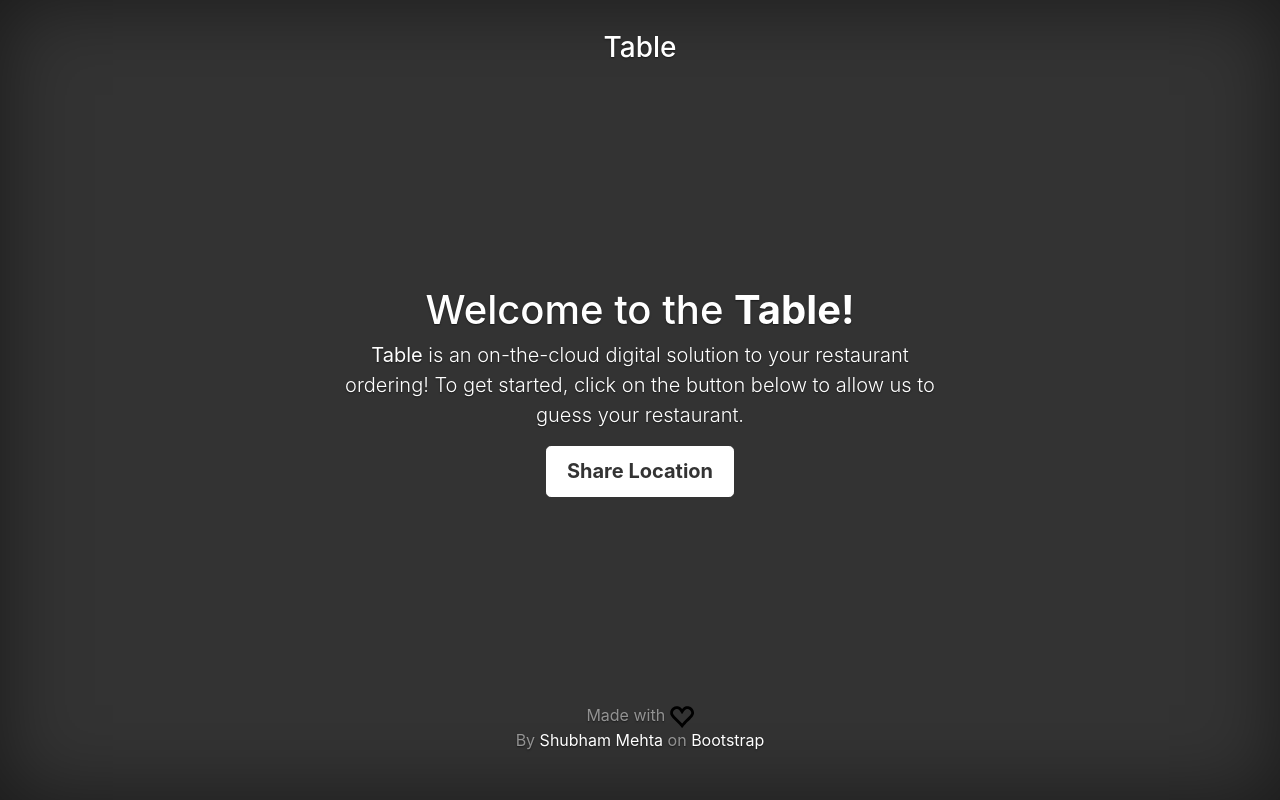
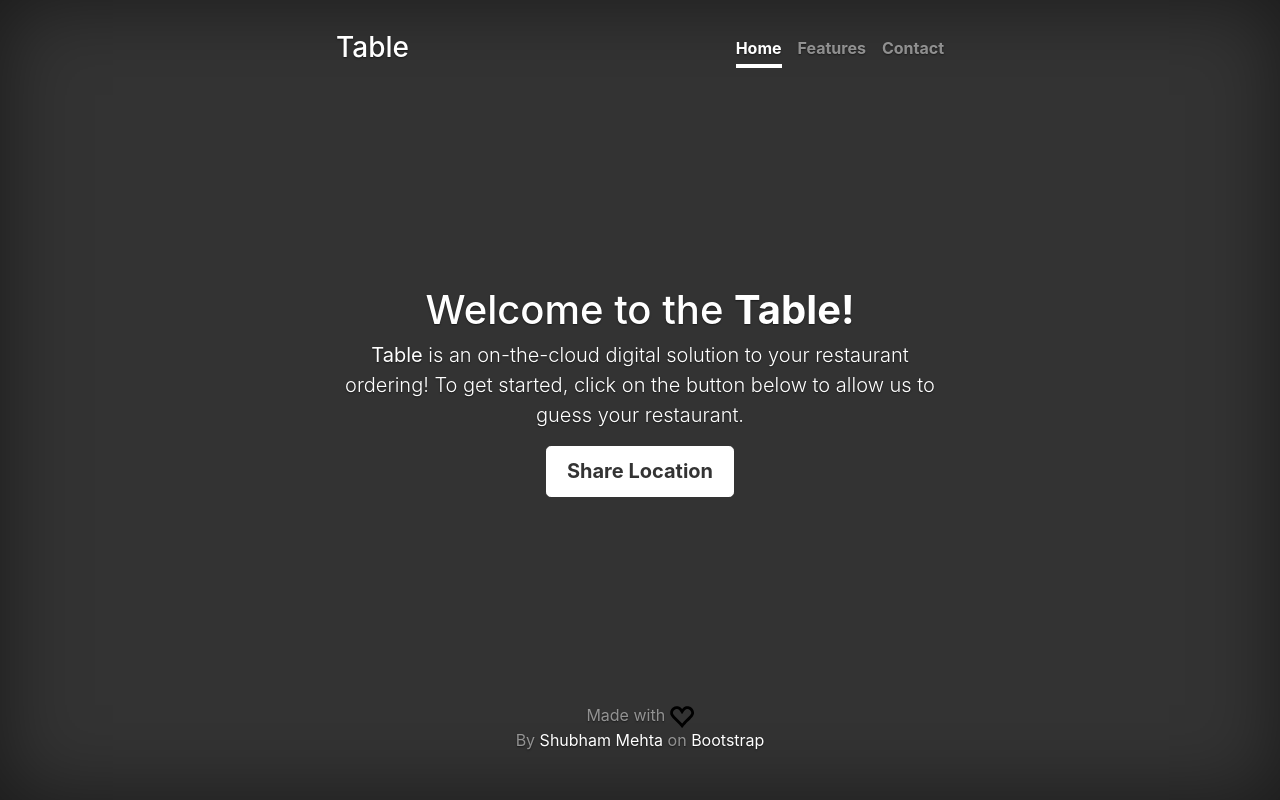
Before and after one commit to apul1421/table-client-side-app-retake, a Django app: page / in a window 1280 px wide. Run offline with Django 3.2, Linux system fonts and the light colour scheme; parts of the project's set-up code (start-up, migrations or seed data) failed here and were passed over; some libraries are stand-ins or nearby versions.

Commit message:
Update location.html

```diff
--- a/src/templates/location.html
+++ b/src/templates/location.html
@@ -29,9 +29,11 @@
 
           <div class="masthead clearfix">
             <div class="inner">
-              <h3 class="masthead-brand" style="text-align: center; display: block; float: none;">Table</h3>
+              <h3 class="masthead-brand">Table</h3>
               <nav class="nav nav-masthead">
-                <!--<a class="nav-link active" href="#">Home</a>-->
+                <a class="nav-link active" href="#">Home</a>
+                <a class="nav-link" href="#">Features</a>
+                <a class="nav-link" href="#">Contact</a>
               </nav>
             </div>
           </div>
@@ -40,7 +42,7 @@
             <h1 class="cover-heading">Welcome to the <strong>Table!</strong></h1>
             <p class="lead"><strong>Table</strong> is an on-the-cloud digital solution to your restaurant ordering! To get started, click on the button below to allow us to guess your restaurant.</p>
             <p class="lead">
-              <a href="#" class="btn btn-lg btn-secondary" onclick="getLocation()">Share Location</a>
+              <a href="#" class="btn btn-lg btn-secondary" onclick="location.href='{% url 'products' %}';"">Share Location</a>
             </p>
           </div>
 
@@ -74,7 +76,7 @@
 		/*var home_shubham_latitude = 28.596993042804655;
 		var home_shubham_longitude = 77.05163812401724;
 		*/
-		function getLocation()
+		/*function getLocation()
 		{
 		    if(navigator.geolocation)
 		    {
@@ -113,7 +115,7 @@
       	{
           window.location = "{% url 'products' %}";
       	}
-		  }
+		  }*/
 	</script>
   </body>
 </html>
```
